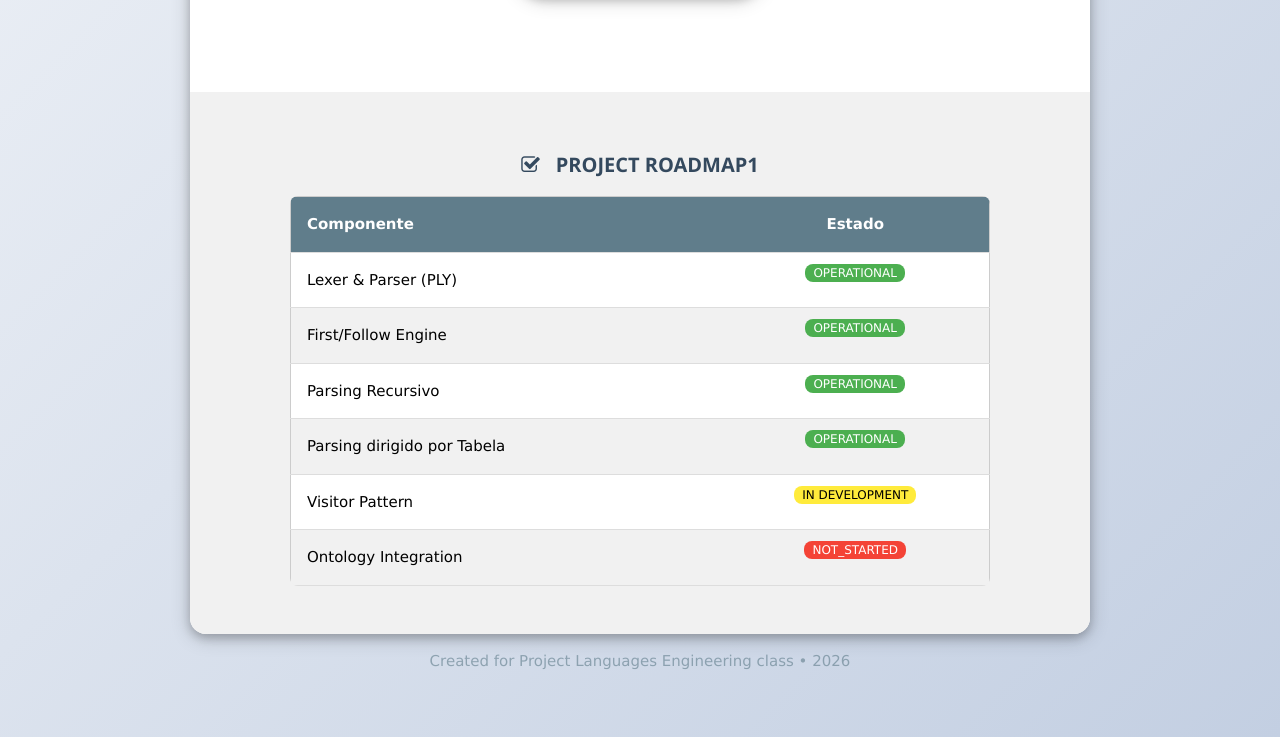
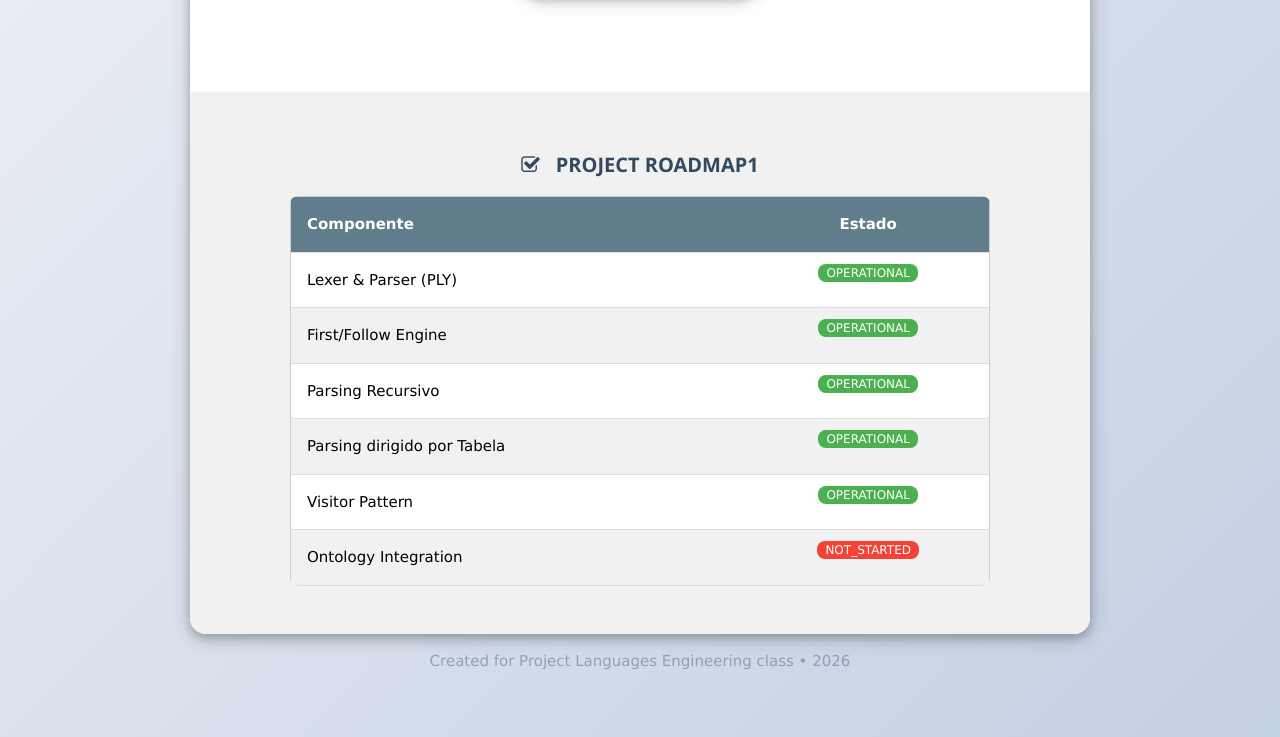
Before and after one commit to Guilhermepp4/PROJ_EL, a Flask app: page / in a window 1280 px wide. Shown: the part 710-1447 px from the top of the page. Run offline with Flask 3, Linux system fonts and the light colour scheme.

Commit message:
Visitor finished

```diff
--- a/Projeto/templates/start.html
+++ b/Projeto/templates/start.html
@@ -61,9 +61,9 @@
                                 <td class="w3-padding-16">Parsing dirigido por Tabela</td>
                                 <td class="w3-center"><span class="w3-tag w3-green w3-round-large w3-small">OPERATIONAL</span></td>
                             </tr>
-                            <tr class="w3-hover-pale-yellow">
+                            <tr class="w3-hover-pale-green">
                                 <td class="w3-padding-16">Visitor Pattern</td>
-                                <td class="w3-center"><span class="w3-tag w3-yellow w3-round-large w3-small">IN DEVELOPMENT</span></td>
+                                <td class="w3-center"><span class="w3-tag w3-green w3-round-large w3-small">OPERATIONAL</span></td>
                             </tr>
                             <tr class="w3-hover-pale-red">
                                 <td class="w3-padding-16">Ontology Integration</td>
```
